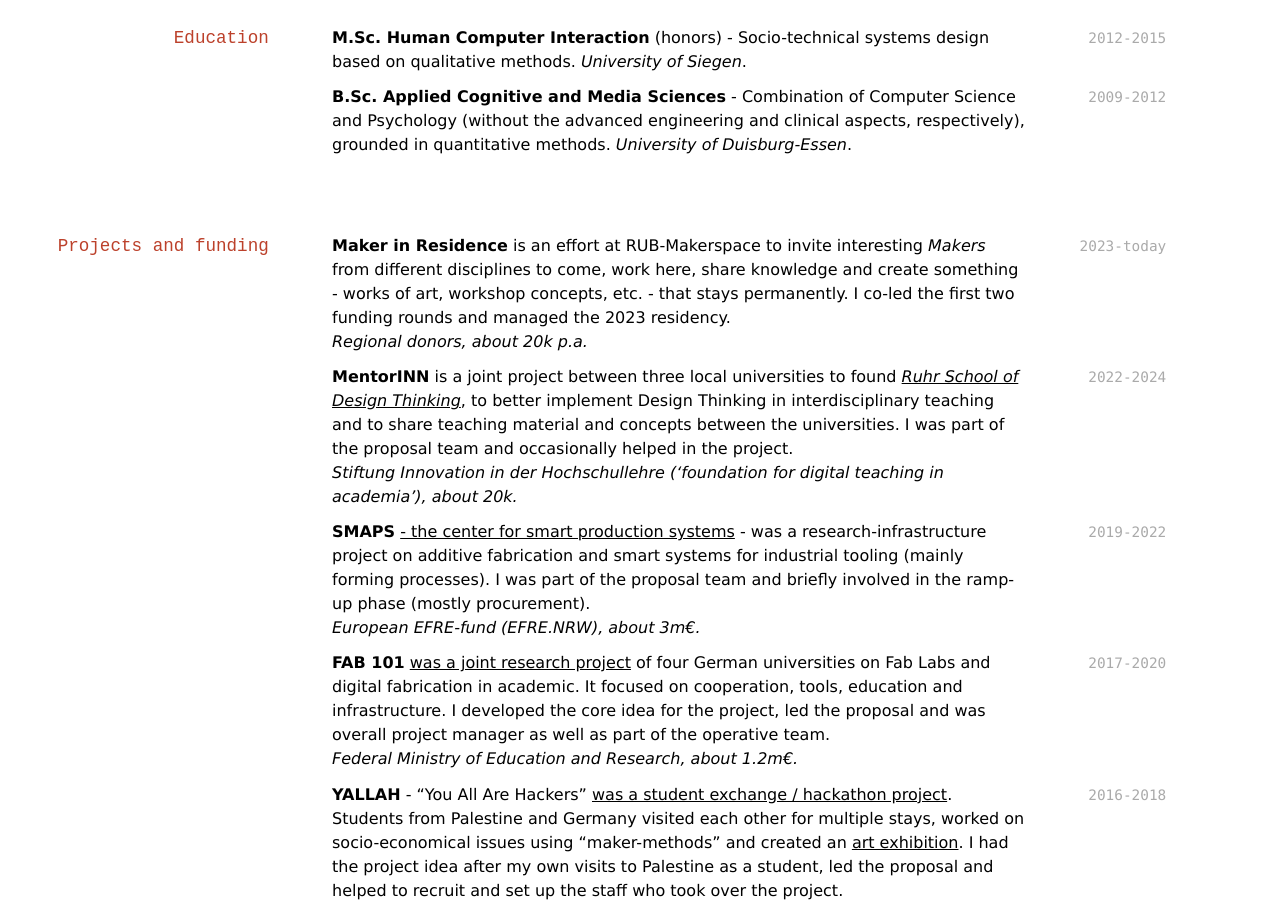
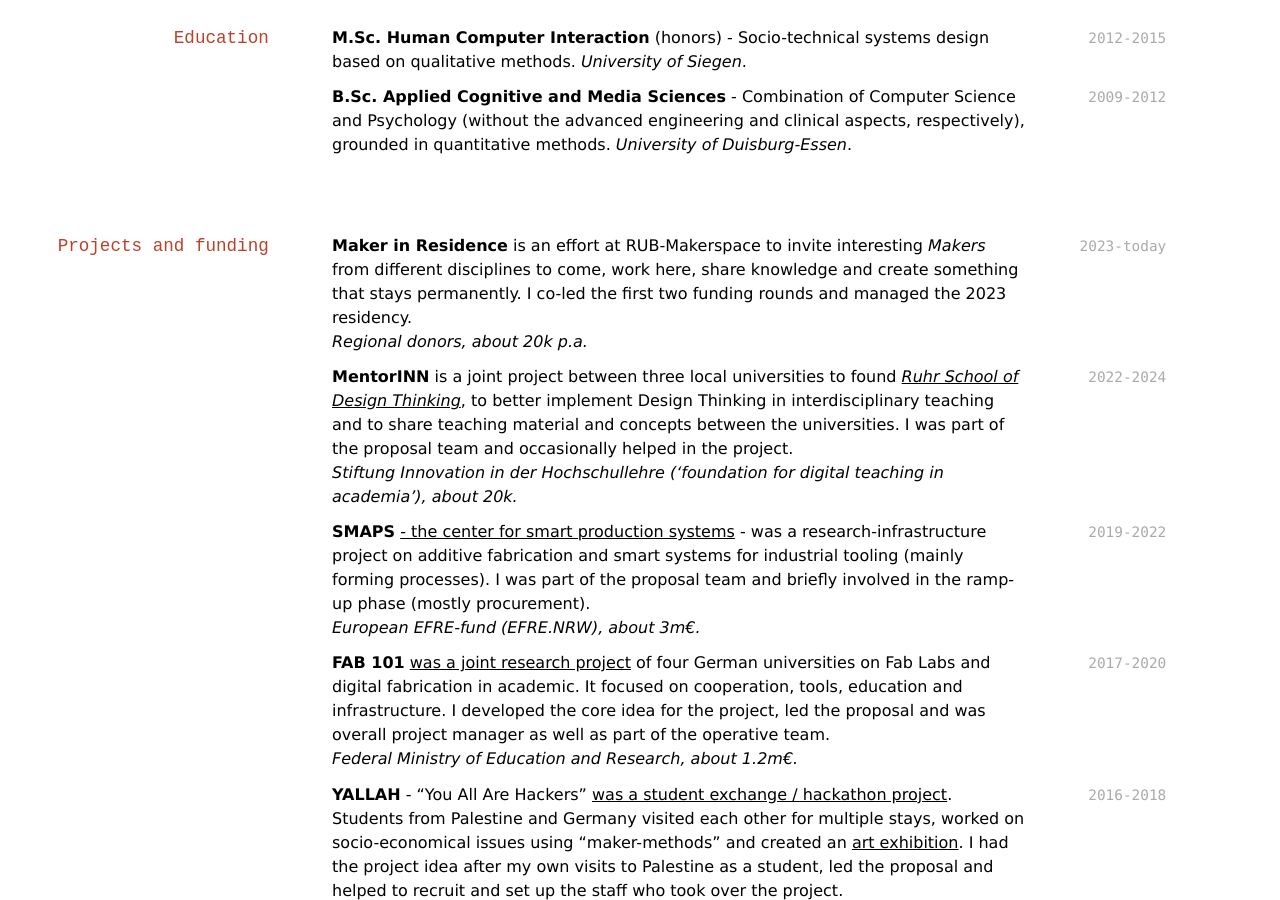
Before and after one commit to oliverstickel/oliverstickel.github.io, a Jekyll site: the page built from index.md, in a window 1280 px wide and 900 px high, scrolled down 924 px. Built offline with Jekyll 4.4.1, drawn with Linux system fonts in a browser that asks for light colours; nearby versions of some CDN libraries; a style sheet for code colours, icons or effects is not loaded.

Commit message:
Update index.md

```diff
--- a/index.md
+++ b/index.md
@@ -44,7 +44,7 @@ Fab Lab Manager & Founder
 ## Projects and funding
 
 `2023-today`
-**Maker in Residence** is an effort at RUB-Makerspace to invite interesting *Makers* from different disciplines to come, work here, share knowledge and create something - works of art, workshop concepts, etc. - that stays permanently. I co-led the first two funding rounds and managed the 2023 residency.
+**Maker in Residence** is an effort at RUB-Makerspace to invite interesting *Makers* from different disciplines to come, work here, share knowledge and create something that stays permanently. I co-led the first two funding rounds and managed the 2023 residency.
 *Regional donors, about 20k p.a.*
 
 `2022-2024`
```
